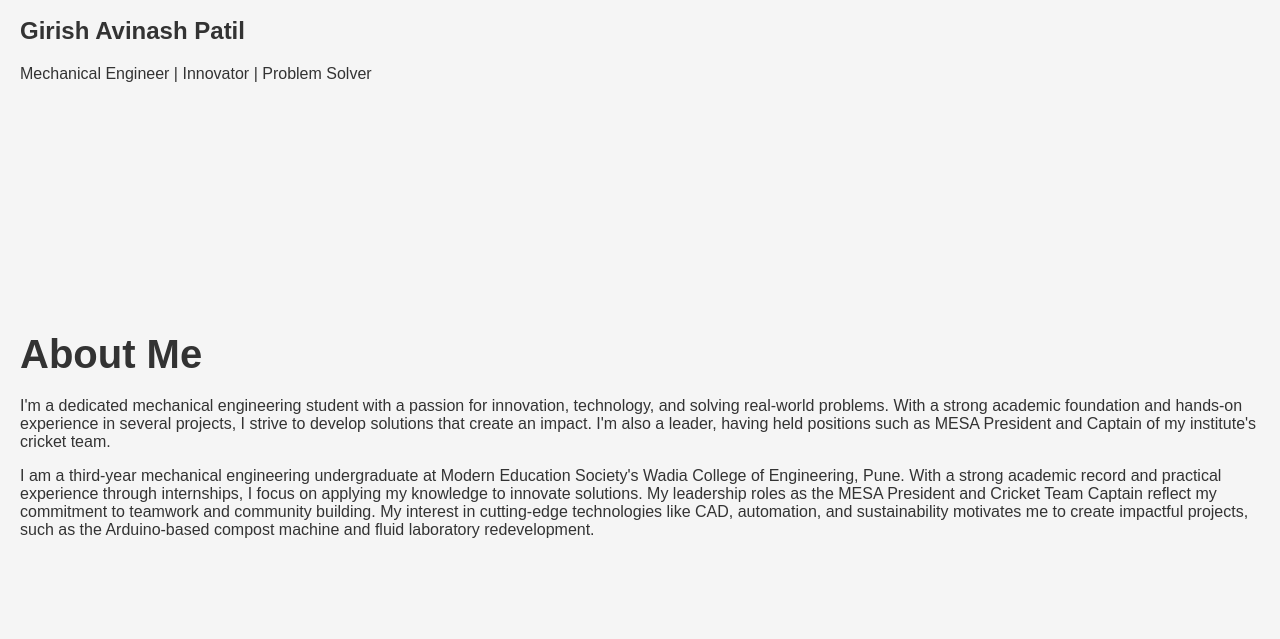
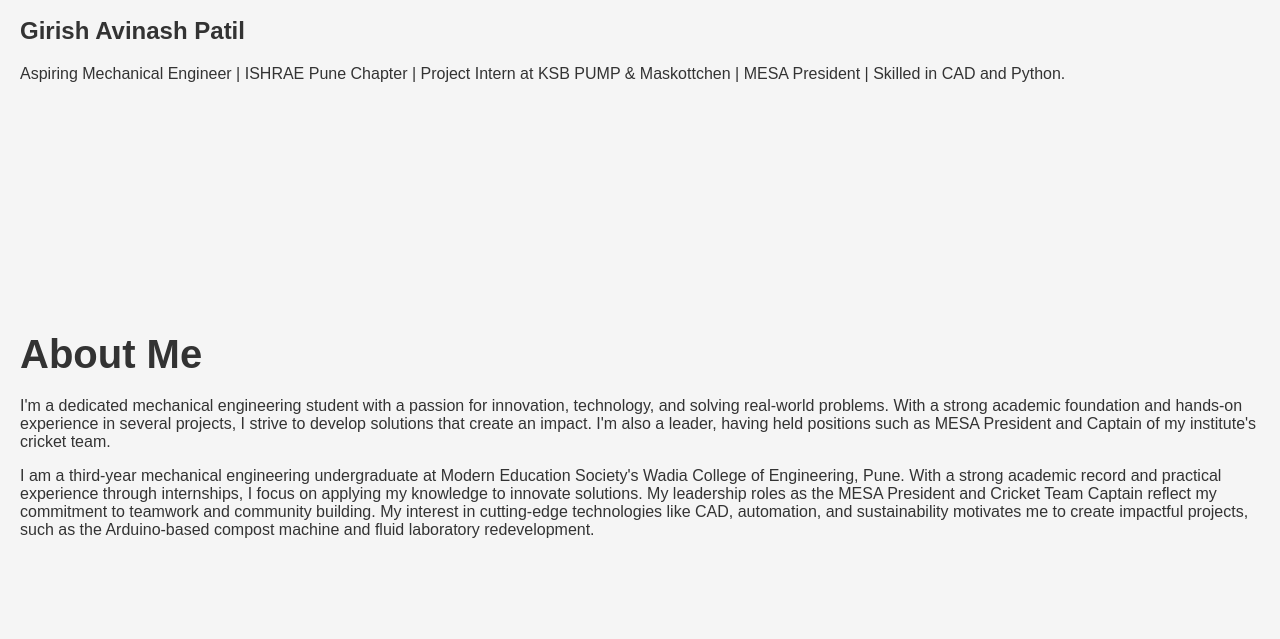
Before and after one commit to girish902/Girish.Patil.github.io., a plain HTML site: page index.html in a window 1280 px wide. Shown: the part 161-800 px from the top of the page. Drawn offline with Linux system fonts and the light colour scheme.

Commit message:
Update index.html

```diff
--- a/index.html
+++ b/index.html
@@ -27,7 +27,7 @@
         <div class="container">
             <img src="images/profile.jpg" alt="Girish Avinash Patil" class="profile-pic">
             <h1>Girish Avinash Patil</h1>
-            <p>Mechanical Engineer | Innovator | Problem Solver</p>
+            <p>Aspiring Mechanical Engineer | ISHRAE Pune Chapter | Project Intern at KSB PUMP & Maskottchen | MESA President | Skilled in CAD and Python.</p>
         </div>
     </section>
 
```
